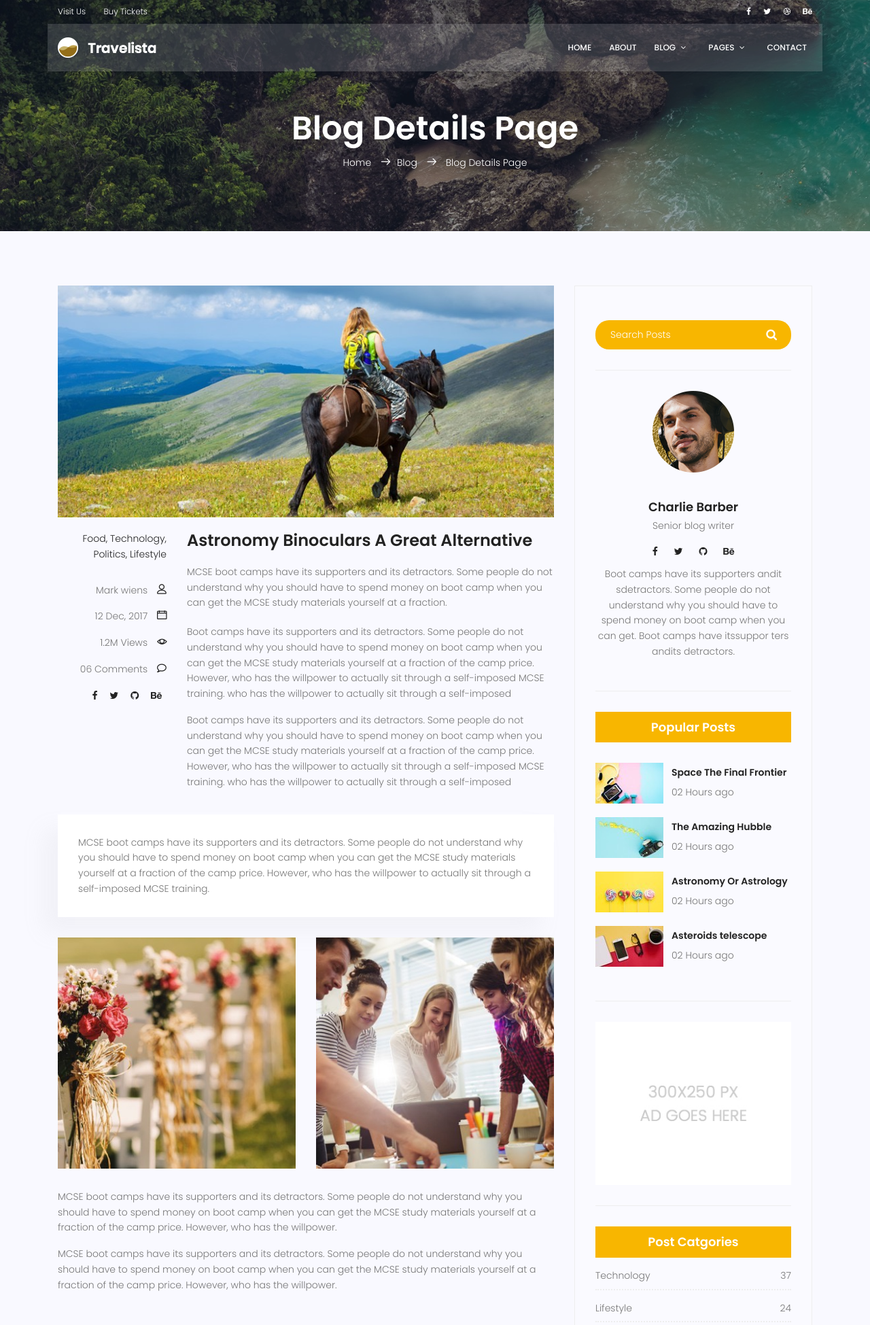
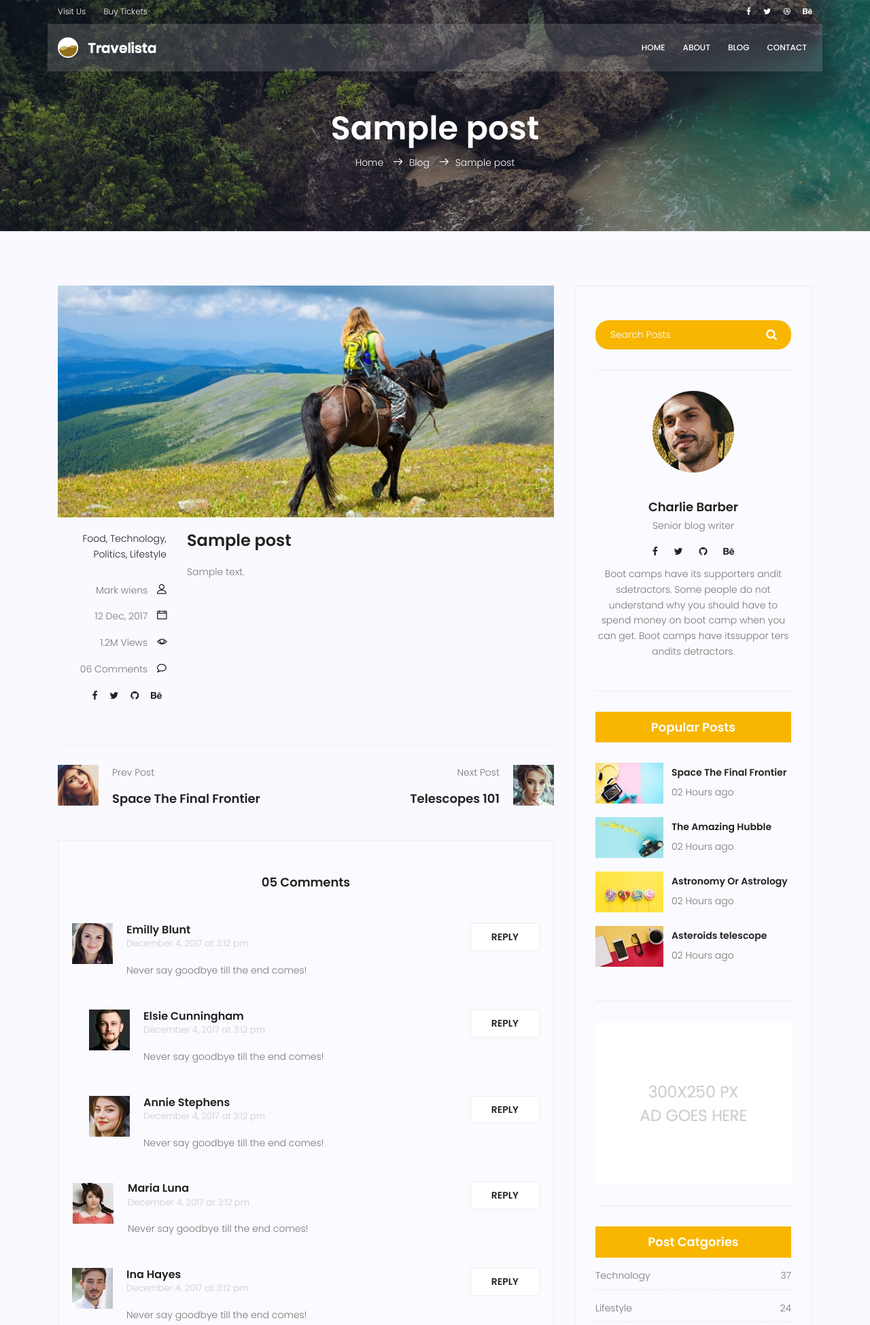
Before and after one commit to RSS-1997/mysite, a Django app: template templates/blog/blog-single.html in a window 1280 px wide. Shown: the top 1949 px of the page at 68% size. Run offline with Django 5.2, Linux system fonts and the light colour scheme; the template is opened without the code that fills it: values that come from a table or form of the project are taken from there, others are empty; tables that the repository leaves empty hold one stand-in row (values such as "Sample post"); some libraries are stand-ins or nearby versions.

Commit message:
feat(blog): implement dynamic post detail page
- pass post id through dynamic URLs
- retrieve the requested post from the database
- render the selected post on the blog detail page

```diff
--- a/blog/urls.py
+++ b/blog/urls.py
@@ -5,5 +5,5 @@ app_name = 'blog'
 
 urlpatterns = [
     path('', blog_view, name='index'),
-    path('single', blog_single, name='single')
+    path('<int:pid>', blog_single, name='single')
 ]
--- a/templates/base.html
+++ b/templates/base.html
@@ -64,13 +64,8 @@
                     <ul class="nav-menu">
                         <li><a href="{% url 'website:index' %}">Home</a></li>
                         <li><a href="{% url 'website:about' %}">About</a></li>
-                        <li class="menu-has-children"><a href="">Blog</a>
-                            <ul>
-                                <li><a href="{% url 'blog:index' %}">Blog Home</a></li>
-                                <li><a href="{% url 'blog:single' %}">Blog Single</a></li>
-                            </ul>
-                        </li>
-                        <li class="menu-has-children"><a href="">Pages</a>
+                        <li><a href="{% url 'blog:index' %}">Blog</a></li>
+                        <!-- <li class="menu-has-children"><a href="">Pages</a>
                             <ul>
                                 <li><a href="elements.html">Elements</a></li>
                                 <li class="menu-has-children"><a href="">Level 2 </a>
@@ -80,7 +75,7 @@
                                     </ul>
                                 </li>
                             </ul>
-                        </li>
+                        </li> -->
                         <li><a href="{% url 'website:contact' %}">Contact</a></li>
                     </ul>
                 </nav><!-- #nav-menu-container -->
--- a/templates/blog/blog-home.html
+++ b/templates/blog/blog-home.html
@@ -112,7 +112,7 @@
 						<div class="feature-img">
 							<img class="img-fluid" src="{% static 'img/blog/feature-img1.jpg' %}" alt="">
 						</div>
-						<a class="posts-title" href="#">
+						<a class="posts-title" href="{% url 'blog:single' pid=post.id %}">
 							<h3>{{post.title}}</h3>
 						</a>
 						<p class="excert">
--- a/templates/blog/blog-single.html
+++ b/templates/blog/blog-single.html
@@ -8,11 +8,11 @@
 		<div class="row d-flex align-items-center justify-content-center">
 			<div class="about-content col-lg-12">
 				<h1 class="text-white">
-					Blog Details Page
+					{{post.title}}
 				</h1>
-				<p class="text-white link-nav"><a href="index.html">Home </a> <span
-						class="lnr lnr-arrow-right"></span><a href="blog-home.html">Blog </a> <span
-						class="lnr lnr-arrow-right"></span> <a href="blog-single.html"> Blog Details Page</a></p>
+				<p class="text-white link-nav"><a href="{% url 'website:index' %}">Home </a> <span
+						class="lnr lnr-arrow-right"></span><a href="{% url 'blog:index' %}">Blog </a> <span
+						class="lnr lnr-arrow-right"></span>{{post.title}}</p>
 			</div>
 		</div>
 	</div>
@@ -55,56 +55,10 @@
 						</div>
 					</div>
 					<div class="col-lg-9 col-md-9">
-						<h3 class="mt-20 mb-20">Astronomy Binoculars A Great Alternative</h3>
+						<h3 class="mt-20 mb-20">{{post.title}}</h3>
 						<p class="excert">
-							MCSE boot camps have its supporters and its detractors. Some people do not understand
-							why you should have to spend money on boot camp when you can get the MCSE study
-							materials yourself at a fraction.
+							{{post.content}}
 						</p>
-						<p>
-							Boot camps have its supporters and its detractors. Some people do not understand why you
-							should have to spend money on boot camp when you can get the MCSE study materials
-							yourself at a fraction of the camp price. However, who has the willpower to actually sit
-							through a self-imposed MCSE training. who has the willpower to actually sit through a
-							self-imposed
-						</p>
-						<p>
-							Boot camps have its supporters and its detractors. Some people do not understand why you
-							should have to spend money on boot camp when you can get the MCSE study materials
-							yourself at a fraction of the camp price. However, who has the willpower to actually sit
-							through a self-imposed MCSE training. who has the willpower to actually sit through a
-							self-imposed
-						</p>
-					</div>
-					<div class="col-lg-12">
-						<div class="quotes">
-							MCSE boot camps have its supporters and its detractors. Some people do not understand
-							why you should have to spend money on boot camp when you can get the MCSE study
-							materials yourself at a fraction of the camp price. However, who has the willpower to
-							actually sit through a self-imposed MCSE training.
-						</div>
-						<div class="row mt-30 mb-30">
-							<div class="col-6">
-								<img class="img-fluid" src="{% static 'img/blog/post-img1.jpg' %}" alt="">
-							</div>
-							<div class="col-6">
-								<img class="img-fluid" src="{% static 'img/blog/post-img2.jpg' %}" alt="">
-							</div>
-							<div class="col-lg-12 mt-30">
-								<p>
-									MCSE boot camps have its supporters and its detractors. Some people do not
-									understand why you should have to spend money on boot camp when you can get the
-									MCSE study materials yourself at a fraction of the camp price. However, who has
-									the willpower.
-								</p>
-								<p>
-									MCSE boot camps have its supporters and its detractors. Some people do not
-									understand why you should have to spend money on boot camp when you can get the
-									MCSE study materials yourself at a fraction of the camp price. However, who has
-									the willpower.
-								</p>
-							</div>
-						</div>
 					</div>
 				</div>
 				<div class="navigation-area">
```
Also changed, not shown: blog/views.py (+5 -3 lines).
